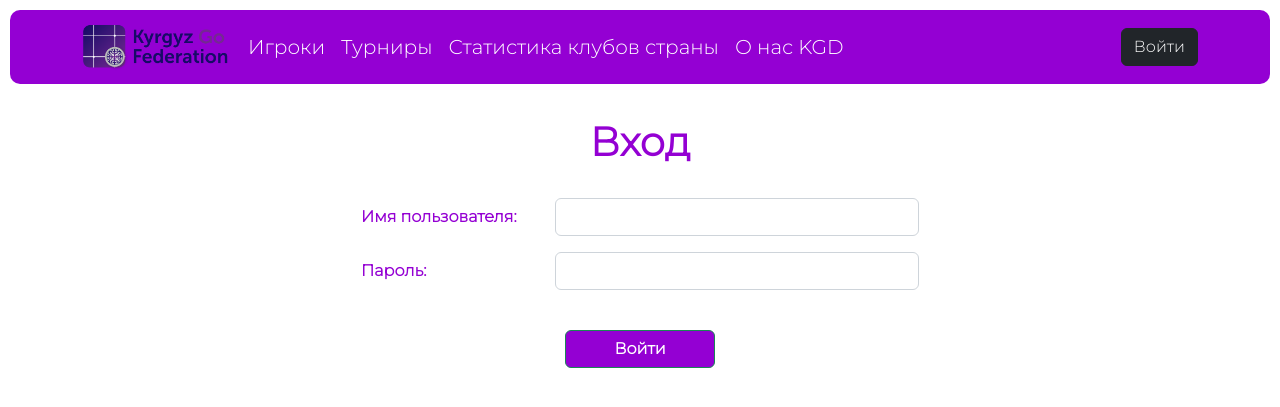
After one commit to samat-sultanov/kyrgyz_go_database, a Django app: page /accounts/login/ in a window 1280 px wide. The commit adds this page. Shown: the top 407 px of the page. Run offline with Django 4.2, Linux system fonts and the light colour scheme; parts of the project's set-up code (start-up, migrations or seed data) failed here and were passed over.

Commit message:
реализовал вход и выход для аутентифицированных пользователей с учетом редиректов

```diff
--- /dev/null
+++ b/source/accounts/templates/login.html
@@ -0,0 +1,35 @@
+{% extends 'base.html' %}
+
+{% block content %}
+    <br/>
+    <div style="text-align: center">
+        <h1 class="header">Вход</h1>
+    </div>
+    <br/>
+    <form action="" method="post" class="w-50 mx-auto">
+        {% csrf_token %}
+        {% if has_error %}
+            <p class="text-danger">Неверное имя пользователя или пароль.</p>
+        {% endif %}
+        <div class="row mb-3">
+            <label for="username" class="col-sm-4 col-form-label header">Имя пользователя: </label>
+            <div class="col-sm-8">
+                <input type="text" name="username" id="username" class="form-control">
+            </div>
+        </div>
+        <div class="row mb-3">
+            <label for="password" class="col-sm-4 col-form-label header">Пароль: </label>
+            <div class="col-sm-8">
+                <input type="password" class="form-control" name="password" id="password">
+            </div>
+        </div>
+        <br/>
+        <div class="d-flex">
+            <button type="submit" class="btn btn-outline-success mx-auto px-5 header"
+                    style="background-color: #9400D3; color: white;">Войти
+            </button>
+        </div>
+
+    </form>
+
+{% endblock %}
--- /dev/null
+++ b/source/accounts/urls.py
@@ -0,0 +1,10 @@
+from django.urls import path
+
+from django.contrib.auth.views import LoginView, LogoutView
+
+app_name = 'accounts'
+
+urlpatterns = [
+    path('login/', LoginView.as_view(template_name='login.html'), name='login'),
+    path('logout/', LogoutView.as_view(), name='logout'),
+]
--- a/source/kyrgyz_go_db/settings.py
+++ b/source/kyrgyz_go_db/settings.py
@@ -132,3 +132,9 @@ AUTH_USER_MODEL = 'accounts.User'
 
 MEDIA_URL = "/media/"
 MEDIA_ROOT = Path.joinpath(BASE_DIR, 'uploads')
+
+
+LOGIN_URL = 'accounts:login'
+
+LOGIN_REDIRECT_URL = 'webapp:file_upload'
+LOGOUT_REDIRECT_URL = 'webapp:index'
--- a/source/kyrgyz_go_db/urls.py
+++ b/source/kyrgyz_go_db/urls.py
@@ -20,5 +20,6 @@ from django.urls import path, include
 
 urlpatterns = [
     path('admin/', admin.site.urls),
-    path('', include('webapp.urls'))
+    path('', include('webapp.urls')),
+    path('accounts/', include('accounts.urls')),
 ] + static(settings.MEDIA_URL, document_root=settings.MEDIA_ROOT)
--- a/source/webapp/static/css/style.css
+++ b/source/webapp/static/css/style.css
@@ -54,3 +54,8 @@ body {
   color: inherit;
   text-decoration: none;
 }
+
+.header {
+    color: #9400D3;
+    font-weight: bold;
+}
--- a/source/webapp/templates/base.html
+++ b/source/webapp/templates/base.html
@@ -14,7 +14,8 @@
 <body>
 <nav class="navbar navbar-expand-lg">
     <div class="container">
-        <a class="navbar-brand" href="{% url "webapp:index" %}"><img width="150px" src="{% static "images/logo_go.png" %}"></a>
+        <a class="navbar-brand" href="{% url "webapp:index" %}"><img width="150px"
+                                                                     src="{% static "images/logo_go.png" %}"></a>
         <button class="navbar-toggler" type="button" data-bs-toggle="collapse" data-bs-target="#navbarNav"
                 aria-controls="navbarNav" aria-expanded="false" aria-label="Toggle navigation">
             <span class="navbar-toggler-icon"></span>
@@ -24,20 +25,22 @@
 
                 <a class="navbar-brand" style="color: white;" href="{% url "webapp:player_search" %}">Игроки</a>
                 <a class="navbar-brand" style="color: white;" href="{% url "webapp:tournament_search" %}">Турниры</a>
-                <a class="navbar-brand" style="color: white;" href="{% url "webapp:clubs_list" %}">Статистика клубов страны</a>
+                <a class="navbar-brand" style="color: white;" href="{% url "webapp:clubs_list" %}">Статистика клубов
+                    страны</a>
                 <a class="navbar-brand" style="color: white;" href="#">О нас KGD</a>
                 {% block nav %}
 
                 {% endblock %}
             </ul>
-
-            {# {% if request.user.is_authenticated %}#}
-            {# <p class="ms-auto text-secondary d-inline-block my-0 py-auto" >Привет, <a href="{% url 'accounts:detail' request.user.pk %}">{{ request.user.username }}</a></p>#}
-            {# <a class="btn btn-dark ms-2" href="{% url 'accounts:logout' %}?next={{ request.get_full_path }}">Выйти</a>#}
-            {# {% else %}#}
-            {# <a class="btn btn-dark ms-auto" href="{% url 'accounts:login' %}?next={% if request.GET.next %}{{ request.GET.next }}{% else %}{{ request.get_full_path }}{% endif %}">Войти</a>#}
-            {# <a class="btn btn-outline-secondary ms-2" href="{% url 'accounts:create' %}?next={% if request.GET.next %}{{ request.GET.next }}{% else %}{{ request.get_full_path }}{% endif %}">Регистрация</a>#}
-            {# {% endif %}#}
+            {% if request.user.is_authenticated %}
+                <p class="ms-auto d-inline-block my-0 py-auto" style="color: white;">Привет, {{ request.user.username }}</p>
+                <a class="btn btn-dark ms-2"
+                   href="{% url 'accounts:logout' %}">Выйти</a>
+            {% else %}
+                <a class="btn btn-dark ms-auto" href="{% url 'accounts:login' %}">Войти</a>
+{#                <a class="btn btn-outline-secondary ms-2" href="{% url 'accounts:create' %}?next=#}
+{#                        {% if request.GET.next %}{{ request.GET.next }}{% else %}{{ request.get_full_path }}{% endif %}">Регистрация</a>#}
+            {% endif %}
         </div>
     </div>
 </nav>
```
